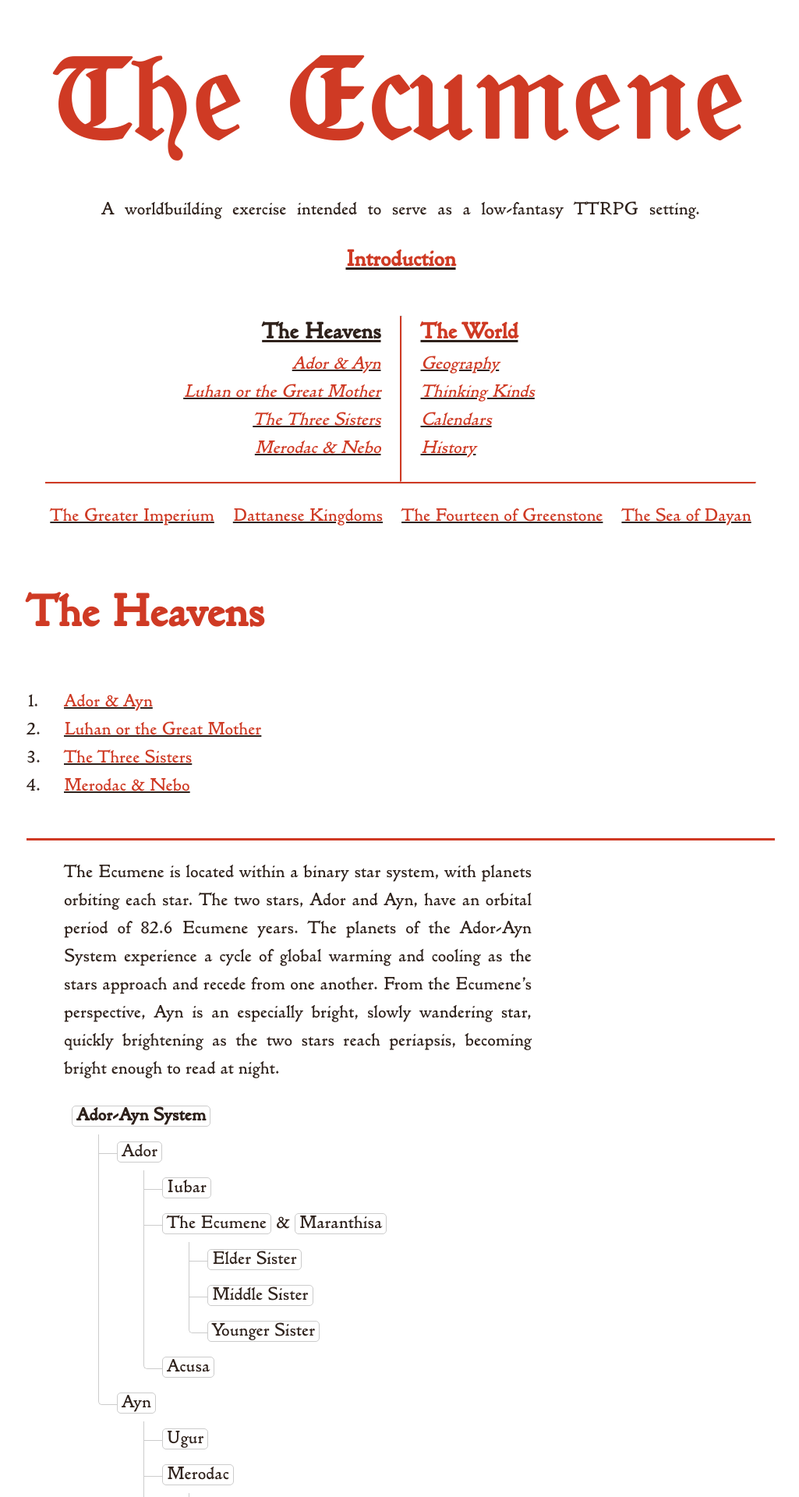
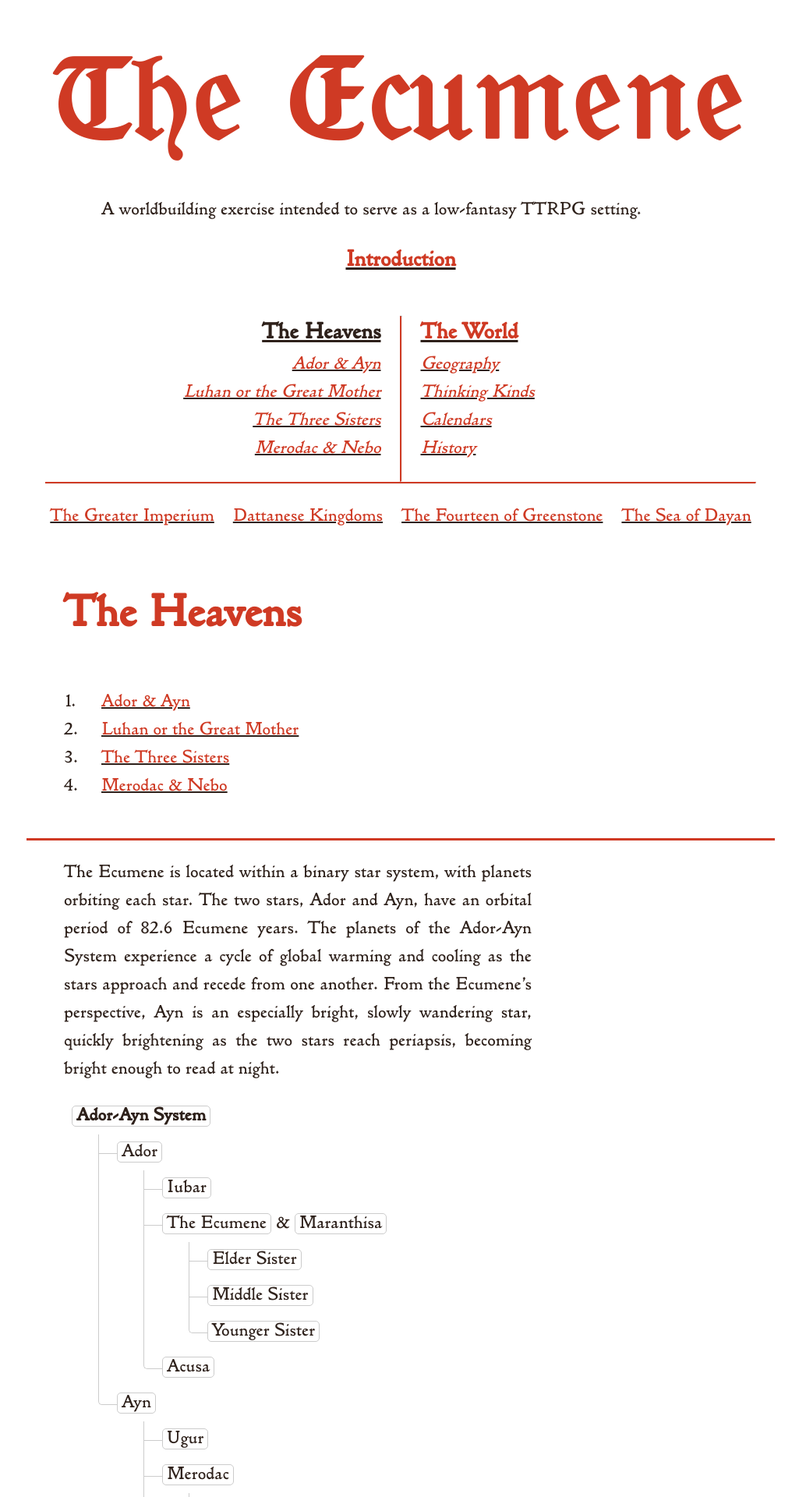
Before and after one commit to kmules1/kmules1.github.io, a Jekyll site: the page built from ecumene/heavens/index.md, in a window 1280 px wide. Shown: the top 1920 px of the page at 78% size, without its empty margins (126-1151 px from the left). Built offline with Jekyll 4.4.1, drawn with Linux system fonts in a browser that asks for light colours.

Commit message:
adjustments to styling for improved mobile use

```diff
--- a/assets/css/ecumene2.scss
+++ b/assets/css/ecumene2.scss
@@ -39,7 +39,10 @@ $red:							#CF3A24;		//	緋		Ake			Scarlet (blood)
 h1, h2, h3, h4 {
 	color:						var(--red);
 }
-h1 {	font-size:				2.5em;	}
+h1 {
+	margin-inline:				2rem;
+	font-size:					2.5em;
+}
 h2 {	font-size:				2em;	}
 h3 {	font-size:				1.25em;	}
 h4 {
@@ -99,8 +102,7 @@ header subtitle-block {
 	display:					block;
 	width:						80%;
 	margin:						auto;
-	width:						80%;
-	text-align-last:			justify;
+	text-align:					justify;
 }
 
 /*
@@ -169,6 +171,7 @@ nav ul ul li {
 nav section.double-column ul {
 	display:					flex;
 	flex-direction:				row;
+	flex-wrap:					wrap;
 	gap:						1rem;
 	justify-content:			center;
 }
@@ -183,7 +186,7 @@ nav section.double-column li {
  */
 
 #toc {
-	margin-block:				2rem;
+	margin:						2rem;
 	//column-count:				2;
 }
 #toc ul {
@@ -236,9 +239,9 @@ main > * {
 main h2 {
 	counter-increment:			headers;
 	display:					grid;
-	grid-gap:					2rem;
-	grid-template-columns:		2rem 25rem 2rem;
-	margin-inline-start:		-4rem;
+	grid-template-columns:		2rem auto 2rem;
+	margin-inline:				unset;
+	max-width:					30rem;
 }
 main h2:before {
 	display:					block;
@@ -292,8 +295,6 @@ aside.sidebox {
 	clear:						both;
 	margin-inline-start:		2rem;
 	font-size:					0.8rem;
-	border-inline-start:		0.125rem solid var(--red);
-	padding-inline-start:		2rem;
 }
 
 aside.sidebox.table {
```
